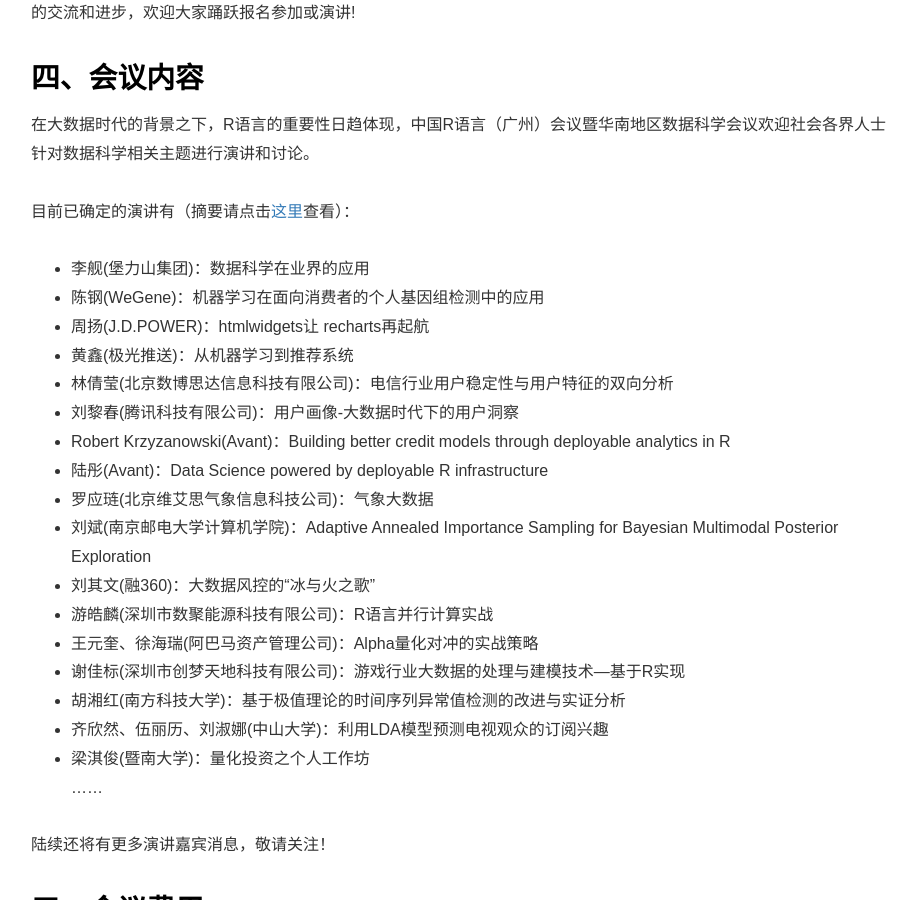
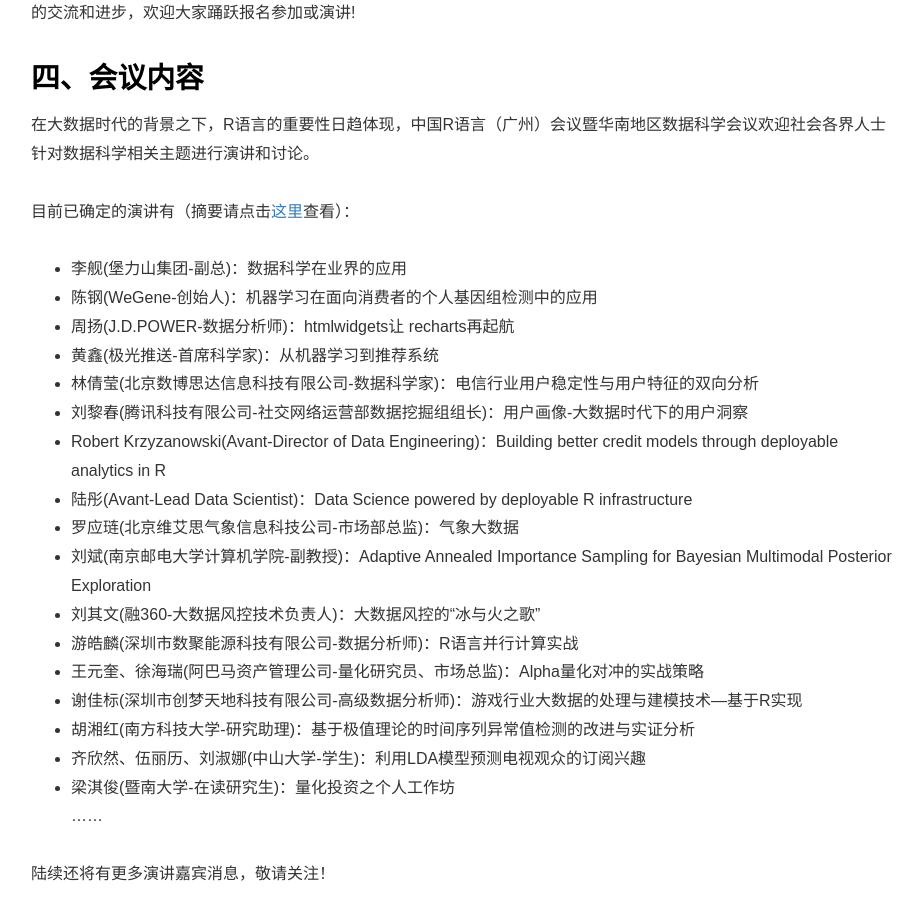
Before and after one commit to cosname/R-conference, a Jekyll site: the page built from _posts/2015-05-23-guangzhou.html, in a window 1280 px wide and 900 px high, scrolled down 1509 px. Shown: the whole window, without its empty margins (24-945 px from the left). Built offline with Jekyll 4.4.1, drawn with Linux system fonts in a browser that asks for light colours; comment, search, counter and statistics services are not loaded.

Commit message:
Update guangzhou agenda

```diff
--- a/_posts/2015-05-23-guangzhou.html
+++ b/_posts/2015-05-23-guangzhou.html
@@ -20,23 +20,23 @@
 <p>目前已确定的演讲有（摘要请点击<a href="http://china-r.org/gz/lectures/">这里</a>查看）：
 <p>
   <ul>
-    <li>李舰(堡力山集团)：数据科学在业界的应用</li>
-	<li>陈钢(WeGene)：机器学习在面向消费者的个人基因组检测中的应用</li>
-	<li>周扬(J.D.POWER)：htmlwidgets让 recharts再起航</li>
-	<li>黄鑫(极光推送)：从机器学习到推荐系统</li>
-    <li>林倩莹(北京数博思达信息科技有限公司)：电信行业用户稳定性与用户特征的双向分析</li>
-	<li>刘黎春(腾讯科技有限公司)：用户画像-大数据时代下的用户洞察</li>
-	<li>Robert Krzyzanowski(Avant)：Building better credit models through deployable analytics in R</li>
-	<li>陆彤(Avant)：Data Science powered by deployable R infrastructure</li>
-	<li>罗应琏(北京维艾思气象信息科技公司)：气象大数据</li>
-	<li>刘斌(南京邮电大学计算机学院)：Adaptive Annealed Importance Sampling for Bayesian Multimodal Posterior Exploration</li>
-	<li>刘其文(融360)：大数据风控的“冰与火之歌”</li>
-	<li>游皓麟(深圳市数聚能源科技有限公司)：R语言并行计算实战</li>
-	<li>王元奎、徐海瑞(阿巴马资产管理公司)：Alpha量化对冲的实战策略</li>
-	<li>谢佳标(深圳市创梦天地科技有限公司)：游戏行业大数据的处理与建模技术—基于R实现</li>
-	<li>胡湘红(南方科技大学)：基于极值理论的时间序列异常值检测的改进与实证分析</li>
-	<li>齐欣然、伍丽历、刘淑娜(中山大学)：利用LDA模型预测电视观众的订阅兴趣</li>
-	<li>梁淇俊(暨南大学)：量化投资之个人工作坊</li>
+    <li>李舰(堡力山集团-副总)：数据科学在业界的应用</li>
+	<li>陈钢(WeGene-创始人)：机器学习在面向消费者的个人基因组检测中的应用</li>
+	<li>周扬(J.D.POWER-数据分析师)：htmlwidgets让 recharts再起航</li>
+	<li>黄鑫(极光推送-首席科学家)：从机器学习到推荐系统</li>
+    <li>林倩莹(北京数博思达信息科技有限公司-数据科学家)：电信行业用户稳定性与用户特征的双向分析</li>
+	<li>刘黎春(腾讯科技有限公司-社交网络运营部数据挖掘组组长)：用户画像-大数据时代下的用户洞察</li>
+	<li>Robert Krzyzanowski(Avant-Director of Data Engineering)：Building better credit models through deployable analytics in R</li>
+	<li>陆彤(Avant-Lead Data Scientist)：Data Science powered by deployable R infrastructure</li>
+	<li>罗应琏(北京维艾思气象信息科技公司-市场部总监)：气象大数据</li>
+	<li>刘斌(南京邮电大学计算机学院-副教授)：Adaptive Annealed Importance Sampling for Bayesian Multimodal Posterior Exploration</li>
+	<li>刘其文(融360-大数据风控技术负责人)：大数据风控的“冰与火之歌”</li>
+	<li>游皓麟(深圳市数聚能源科技有限公司-数据分析师)：R语言并行计算实战</li>
+	<li>王元奎、徐海瑞(阿巴马资产管理公司-量化研究员、市场总监)：Alpha量化对冲的实战策略</li>
+	<li>谢佳标(深圳市创梦天地科技有限公司-高级数据分析师)：游戏行业大数据的处理与建模技术—基于R实现</li>
+	<li>胡湘红(南方科技大学-研究助理)：基于极值理论的时间序列异常值检测的改进与实证分析</li>
+	<li>齐欣然、伍丽历、刘淑娜(中山大学-学生)：利用LDA模型预测电视观众的订阅兴趣</li>
+	<li>梁淇俊(暨南大学-在读研究生)：量化投资之个人工作坊</li>
 	……
   </ul>
   陆续还将有更多演讲嘉宾消息，敬请关注！
```
Also changed, not shown: _includes/lectures/2015-guangzhou.html (+16 -16 lines).
